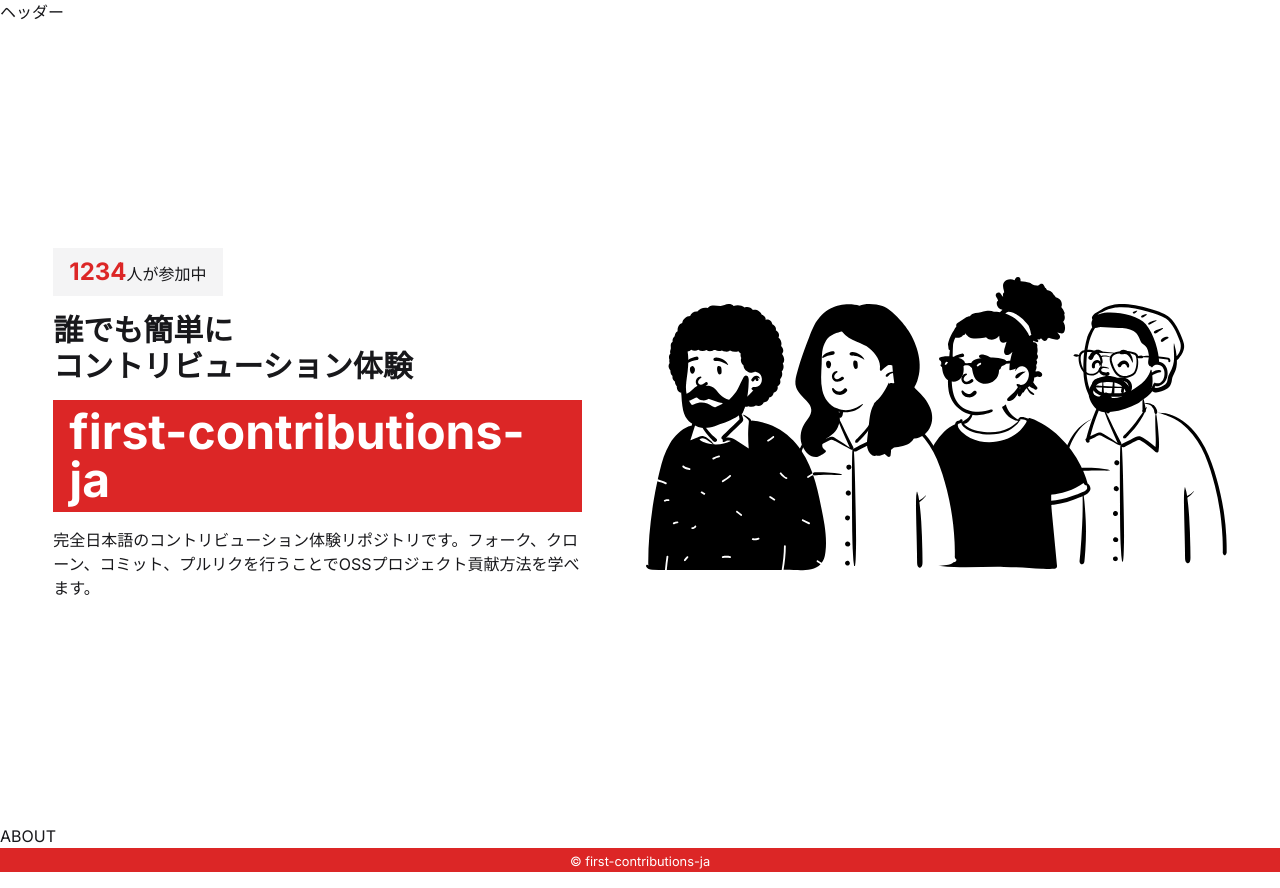
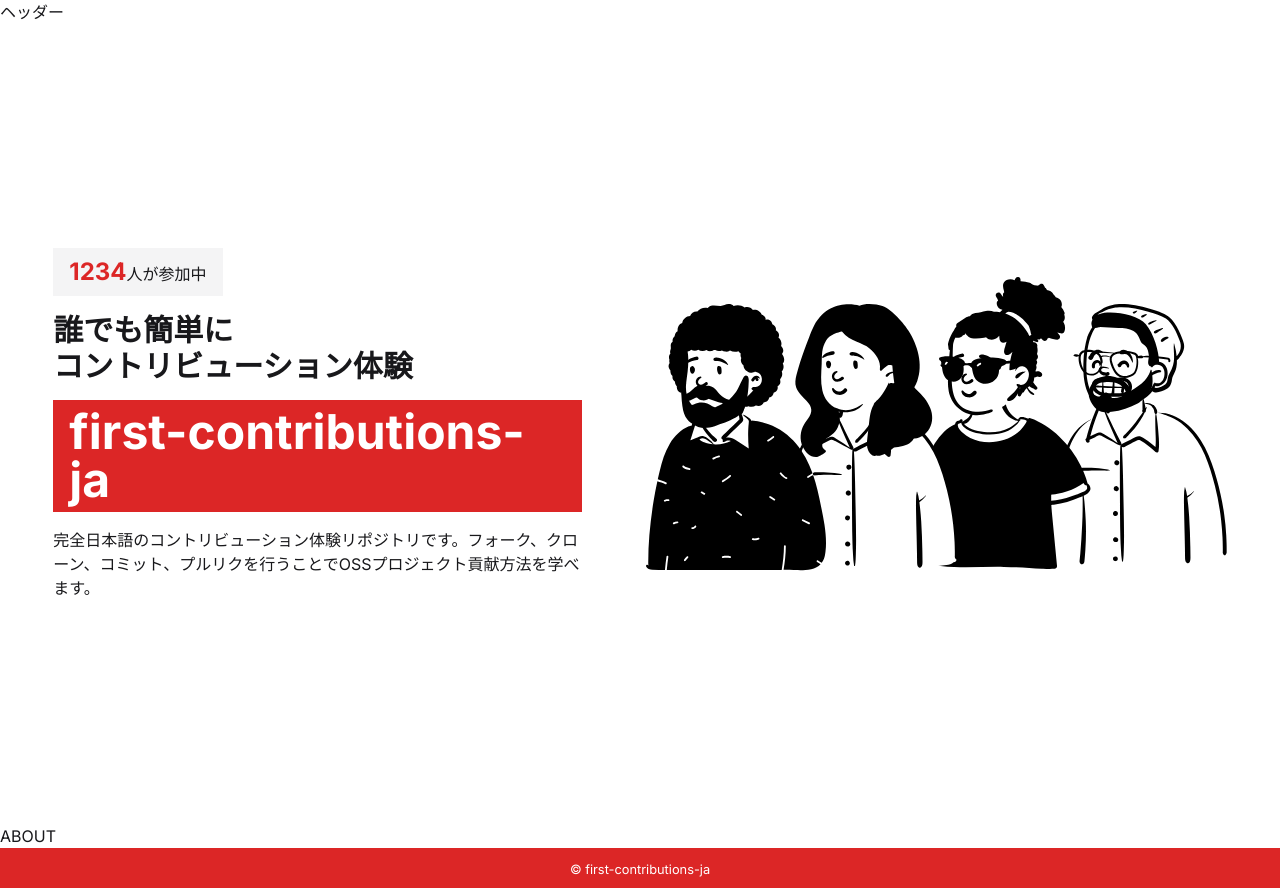
Before and after one commit to first-contributions-ja/first-contributions-ja.github.io, a Next.js app: page / in a window 1280 px wide. Built offline with nearby package versions, Linux system fonts and the light colour scheme.

Commit message:
🐛 fix: paddingの追加

```diff
--- a/src/components/footer.tsx
+++ b/src/components/footer.tsx
@@ -1,6 +1,6 @@
 export default function Footer() {
   return (
-    <footer className="bg-red-600 text-white text-center">
+    <footer className="bg-red-600 text-white text-center py-2">
       <small>&copy; first-contributions-ja</small>
     </footer>
   )
```
